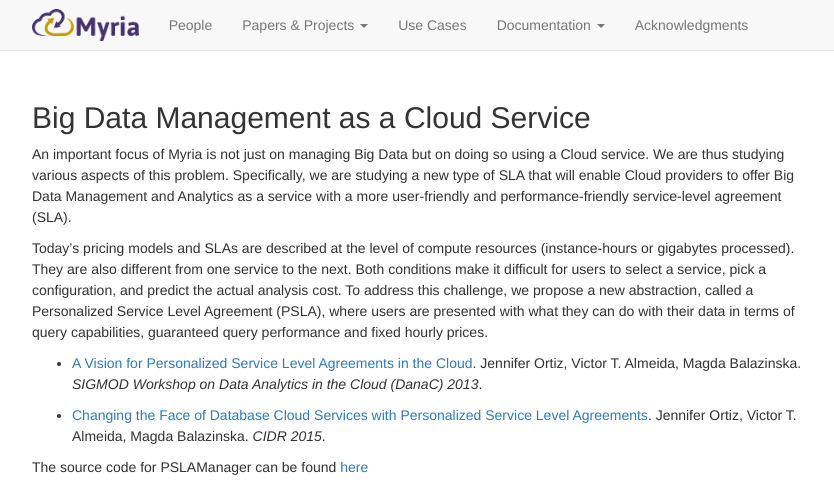
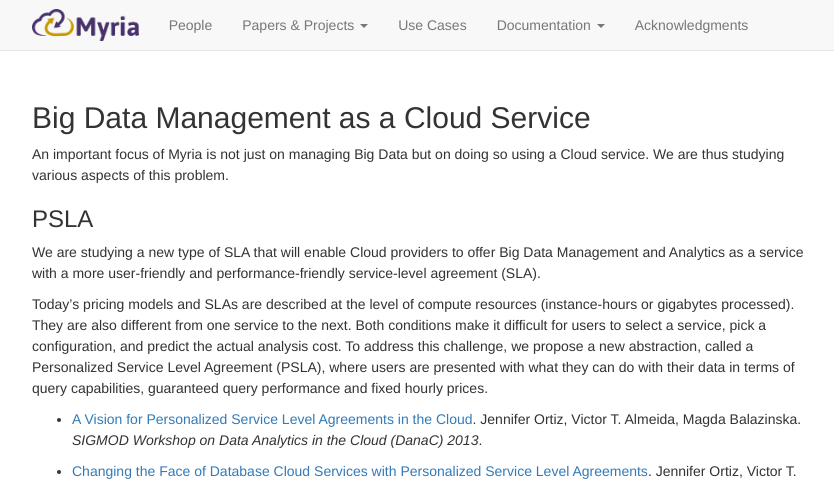
Before and after one commit to uwescience/myria-website, a Jekyll site: the page built from projects/_posts/2015-05-03-cloud_service.md, in a window 1280 px wide. Shown: the top 484 px of the page, without its empty margins (213-1047 px from the left). Built offline with Jekyll 4.4.1, drawn with Linux system fonts in a browser that asks for light colours; nearby versions of some CDN libraries; Markdown is read by kramdown in place of the engine named in the settings; some of the changed text lies outside the part shown.

Commit message:
Update 2015-05-03-cloud_service.md

```diff
--- a/projects/_posts/2015-05-03-cloud_service.md
+++ b/projects/_posts/2015-05-03-cloud_service.md
@@ -8,7 +8,11 @@ id: "cloudservice"
 
 ## {{ page.title }}
 
-An important focus of Myria is not just on managing Big Data but on doing so using a Cloud service. We are thus studying various aspects of this problem. Specifically, we are studying a new type of SLA that will enable Cloud providers to offer Big Data Management and Analytics as a service with a more user-friendly and performance-friendly service-level agreement (SLA).
+An important focus of Myria is not just on managing Big Data but on doing so using a Cloud service. We are thus studying various aspects of this problem.
+
+### PSLA
+
+We are studying a new type of SLA that will enable Cloud providers to offer Big Data Management and Analytics as a service with a more user-friendly and performance-friendly service-level agreement (SLA).
 
 Today's pricing models and SLAs are described at the level of compute resources (instance-hours or gigabytes processed). They are also different from one service to the next. Both conditions make it difficult for users to select a service, pick a configuration, and predict the actual analysis cost. To address this challenge, we propose a new abstraction, called a Personalized Service Level Agreement (PSLA), where users are presented with what they can do with their data in terms of query capabilities, guaranteed query performance and fixed hourly prices.
 
```
Also changed, not shown: other parts of projects/_posts/2015-05-03-cloud_service.md (+7 -0 lines).
